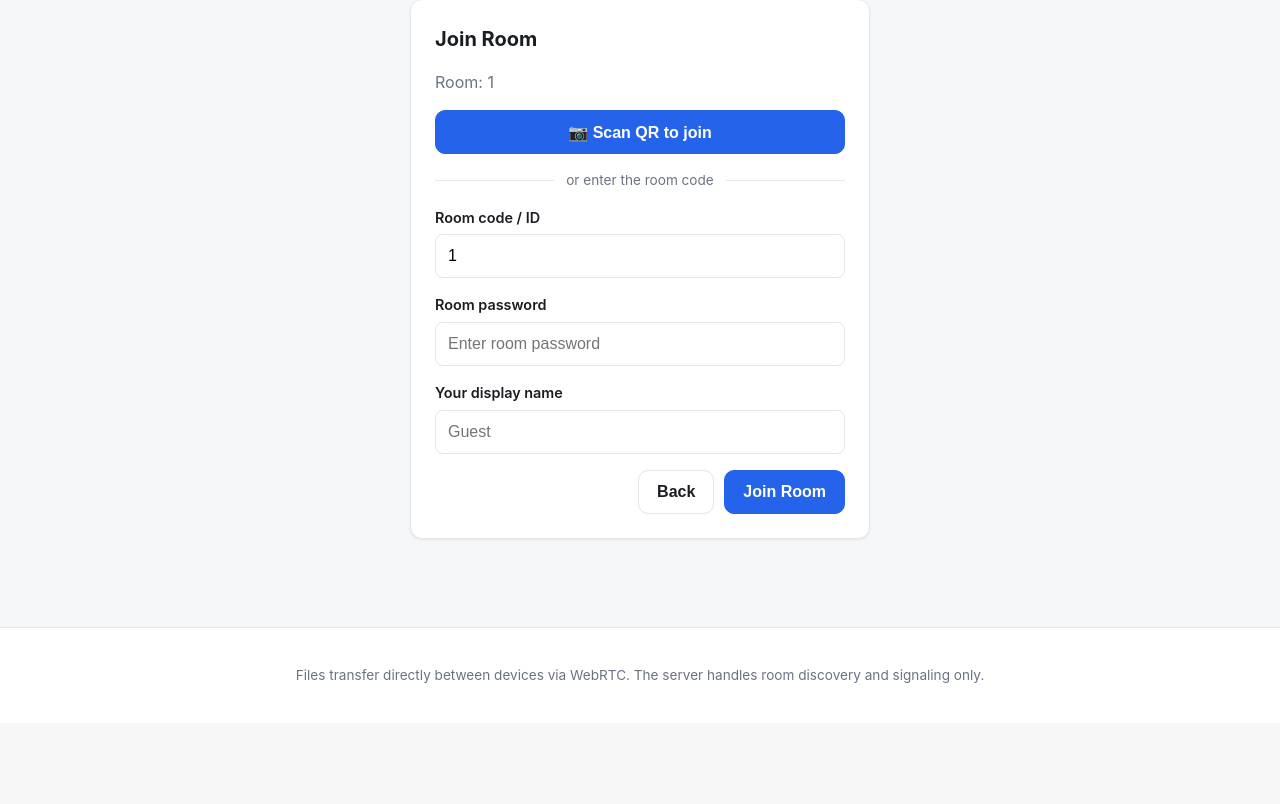
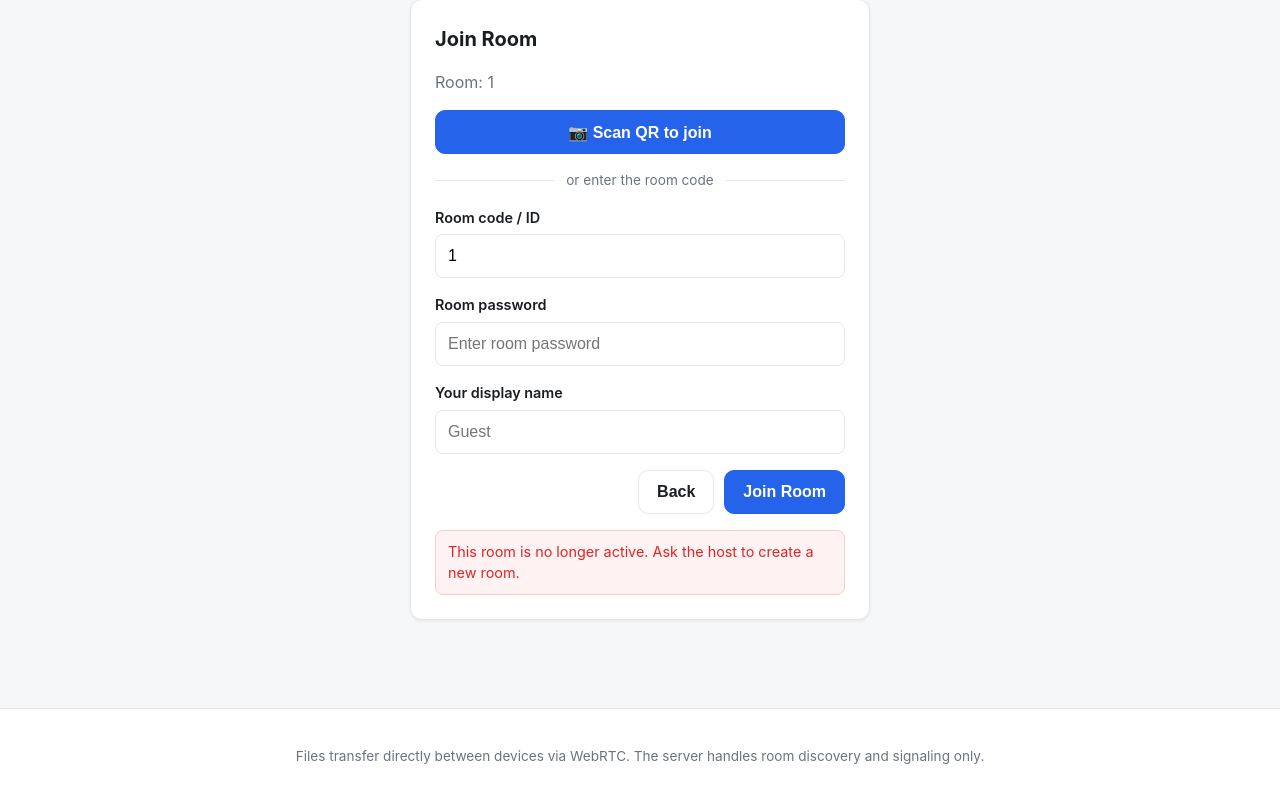
Before and after one commit to DarpanAdhikari/file-sharing-app, a Flask app: page /join/1 in a window 1280 px wide. Shown: the part 104-908 px from the top of the page. Before the commit the page ends 787 px from the top, so only its background shows below. Run offline with Flask 3, Linux system fonts and the light colour scheme.

Commit message:
connection error fixed

```diff
--- a/config.py
+++ b/config.py
@@ -29,9 +29,9 @@ TURN_PASSWORD = os.getenv("TURN_PASSWORD", "")
 
 # --- Room lifecycle ---
 ROOM_TIMEOUT_MINUTES = _int("ROOM_TIMEOUT_MINUTES", 30)
-ROOM_GRACE_PERIOD_SECONDS = _int("ROOM_GRACE_PERIOD_SECONDS", 30)
+ROOM_GRACE_PERIOD_SECONDS = _int("ROOM_GRACE_PERIOD_SECONDS", 300)
 MAX_PEERS_PER_ROOM = _int("MAX_PEERS_PER_ROOM", 5)
-ROOM_CLEANUP_INTERVAL_SECONDS = _int("ROOM_CLEANUP_INTERVAL_SECONDS", 30)
+ROOM_CLEANUP_INTERVAL_SECONDS = _int("ROOM_CLEANUP_INTERVAL_SECONDS", 60)
 
 # --- Transfer limits ---
 MAX_FILE_SIZE = _int("MAX_FILE_SIZE", 1024 * 1024 * 1024)  # 1 GiB default
--- a/routes/pages.py
+++ b/routes/pages.py
@@ -3,6 +3,8 @@ import io
 
 import qrcode
 from flask import Blueprint, render_template, url_for
+
+from services.room_service import room_service
 
 pages_bp = Blueprint("pages", __name__)
 
@@ -23,7 +25,17 @@ def index():
 
 @pages_bp.get("/join/<room_id>")
 def join(room_id):
-    return render_template("join.html", room_id=room_id)
+    room = room_service.get(room_id)
+    room = None if (room is None or room.expired) else room
+    room_meta = room.public_metadata() if room else None
+    return render_template(
+        "join.html",
+        room_id=room_id,
+        room_name=room_meta["name"] if room_meta else None,
+        room_creator=room_meta["creator"] if room_meta else None,
+        room_type=room_meta["type"] if room_meta else None,
+        room_exists=room_meta is not None,
+    )
 
 
 @pages_bp.get("/room/<room_id>")
--- a/services/room_service.py
+++ b/services/room_service.py
@@ -130,6 +130,14 @@ class RoomService:
     def get(self, room_id):
         return self._rooms.get(room_id)
 
+    def find_room_for_sid(self, sid):
+        """Find the room containing the given peer sid (thread-safe)."""
+        with self._lock:
+            for rid, room in self._rooms.items():
+                if sid in room.peers:
+                    return rid, room
+        return None, None
+
     def get_active(self, room_id):
         room = self.get(room_id)
         if room is None:
--- a/static/js/join.js
+++ b/static/js/join.js
@@ -1,7 +1,6 @@
 (function () {
     const info = document.getElementById("room-info");
     const form = document.getElementById("join-form");
-    const joinBtn = document.getElementById("join-btn");
     const errEl = document.getElementById("join-error");
     const roomIdInput = document.getElementById("room-id-input");
     const scanBtn = document.getElementById("scan-btn");
@@ -11,6 +10,8 @@
     const video = document.getElementById("scan-video");
 
     const INITIAL = window.INITIAL_ROOM_ID || "";
+    const INITIAL_ROOM = extractRoomId(INITIAL);
+    const ROOM_EXISTS = window.ROOM_EXISTS !== false;
 
     function extractRoomId(value) {
         const v = (value || "").trim();
@@ -22,15 +23,17 @@
     }
 
     function resolveRoomId() {
-        const roomId = extractRoomId(roomIdInput.value) || extractRoomId(INITIAL);
+        const roomId = extractRoomId(roomIdInput.value) || INITIAL_ROOM;
         roomIdInput.value = roomId;
         return roomId;
     }
 
     if (INITIAL) {
-        roomIdInput.value = extractRoomId(INITIAL);
-        resolveRoomId();
-        info.textContent = "Room: " + roomIdInput.value;
+        roomIdInput.value = INITIAL_ROOM;
+        info.textContent = "Room: " + INITIAL_ROOM;
+        if (!ROOM_EXISTS) {
+            showError("This room is no longer active. Ask the host to create a new room.");
+        }
     }
 
     document.getElementById("back-btn").addEventListener("click", () => {
@@ -103,29 +106,24 @@
     window.addEventListener("pagehide", stopScanner);
 
     // ---- submit ----
-    form.addEventListener("submit", async (e) => {
+    form.addEventListener("submit", (e) => {
         e.preventDefault();
         errEl.classList.add("hidden");
         const roomId = resolveRoomId();
         if (!roomId) { showError("Please enter a room code or scan a QR code."); return; }
+        if (!ROOM_EXISTS && INITIAL_ROOM && roomId === INITIAL_ROOM) {
+            showError("This room is no longer active. Ask the host to create a new room.");
+            return;
+        }
 
-        joinBtn.disabled = true;
         const data = Object.fromEntries(new FormData(form).entries());
-        try {
-            const res = await fetch("/api/rooms/" + encodeURIComponent(roomId) + "/authenticate", {
-                method: "POST",
-                headers: { "Content-Type": "application/json" },
-                body: JSON.stringify({ password: data.password, displayName: data.displayName }),
-            });
-            const body = await res.json();
-            if (!res.ok) throw new Error(body.error || "Failed to join.");
-            sessionStorage.setItem("p2p_displayName", data.displayName);
-            sessionStorage.setItem("p2p_roomPassword", data.password);
-            sessionStorage.removeItem("p2p_isCreator");
-            window.location.href = "/room/" + roomId;
-        } catch (err) {
-            showError(err.message);
-            joinBtn.disabled = false;
+        if (!data.displayName || !data.displayName.trim()) {
+            showError("Please enter your display name.");
+            return;
         }
+        sessionStorage.setItem("p2p_displayName", data.displayName.trim());
+        sessionStorage.setItem("p2p_roomPassword", data.password);
+        sessionStorage.removeItem("p2p_isCreator");
+        window.location.href = "/room/" + roomId;
     });
 })();
--- a/static/js/room.js
+++ b/static/js/room.js
@@ -274,6 +274,10 @@
     socket.on("error", (data) => {
         setStatus(data.error || "Error", "err");
         P2P.toast.error(data.error || "Something went wrong.");
+        const msg = data.error || "";
+        if (/does not exist|has expired|is full/i.test(msg)) {
+            setTimeout(() => (window.location.href = "/join/" + ROOM_ID), 1500);
+        }
     });
 
     socket.on("peer_joined", (data) => {
--- a/templates/join.html
+++ b/templates/join.html
@@ -4,7 +4,11 @@
 <section class="section" style="max-width:460px;margin:48px auto;">
     <div class="card">
         <h1 class="section__title">Join Room</h1>
-        <p class="muted" id="room-info">Loading room…</p>
+        {% if room_exists %}
+        <p class="muted" id="room-info">Room: <strong>{{ room_name | e }}</strong> by {{ room_creator | e }} ({{ room_type | e }})</p>
+        {% else %}
+        <p class="muted" id="room-info">This room is not active. Create a new room to share files.</p>
+        {% endif %}
 
         <div style="margin-bottom:16px;">
             <button type="button" class="btn btn--primary btn--block" id="scan-btn">📷 Scan QR to join</button>
@@ -43,6 +47,6 @@
 <script src="{{ url_for('static', filename='js/vendor/socket.io.min.js') }}"></script>
 <script src="{{ url_for('static', filename='js/vendor/jsqr.js') }}"></script>
 <script src="{{ url_for('static', filename='js/utils.js') }}"></script>
-<script>window.INITIAL_ROOM_ID = {{ room_id | tojson }};</script>
+<script>window.INITIAL_ROOM_ID = {{ room_id | tojson }}; window.ROOM_EXISTS = {{ room_exists | tojson }};</script>
 <script src="{{ url_for('static', filename='js/join.js') }}"></script>
 {% endblock %}
```
Also changed, not shown: routes/rooms.py (+10 -0 lines), services/signaling_service.py (+4 -15 lines), tests/test_auth.py (+32 -0 lines), tests/test_rooms.py (+12 -0 lines), README.md, 1 other file.
